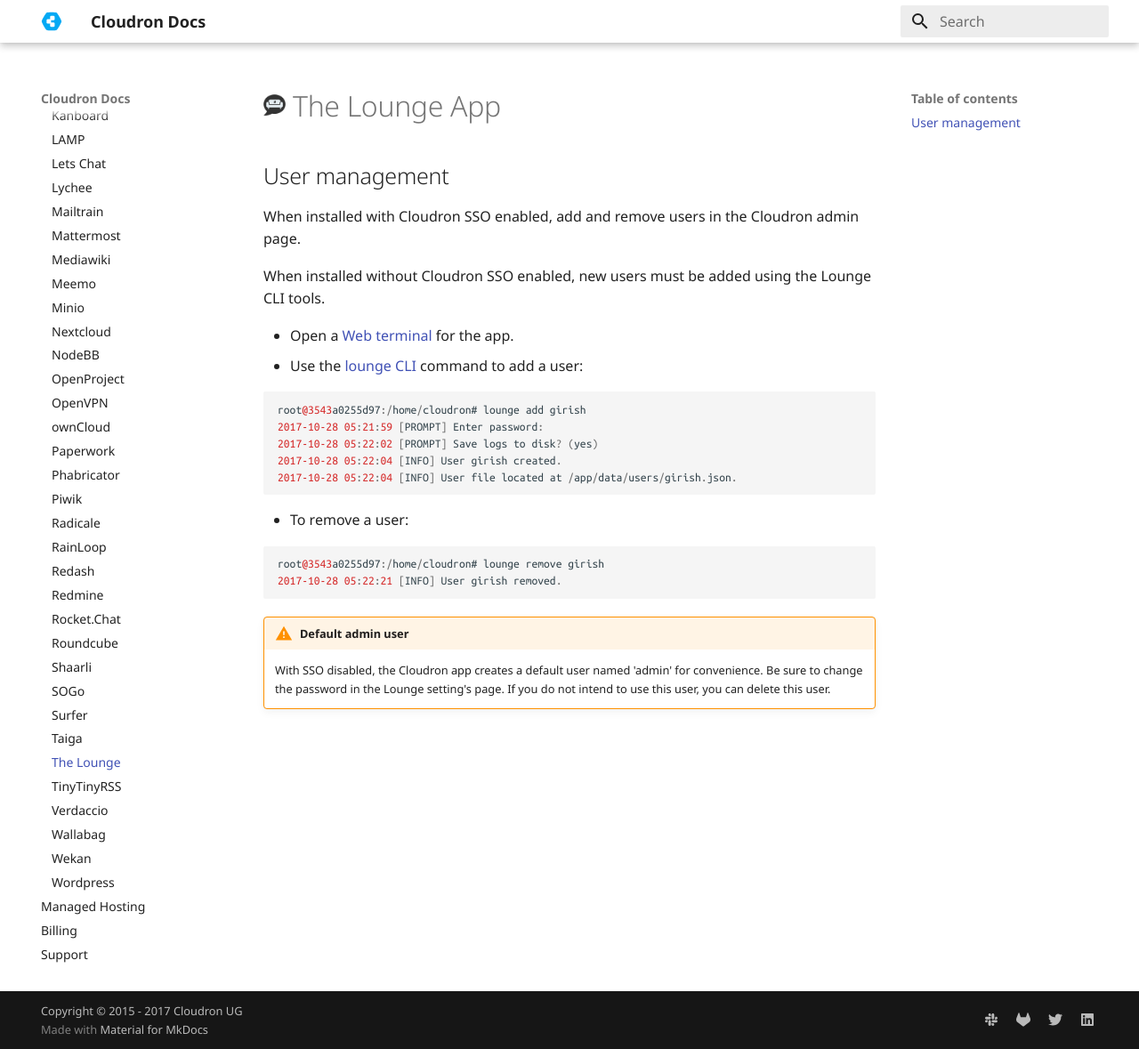
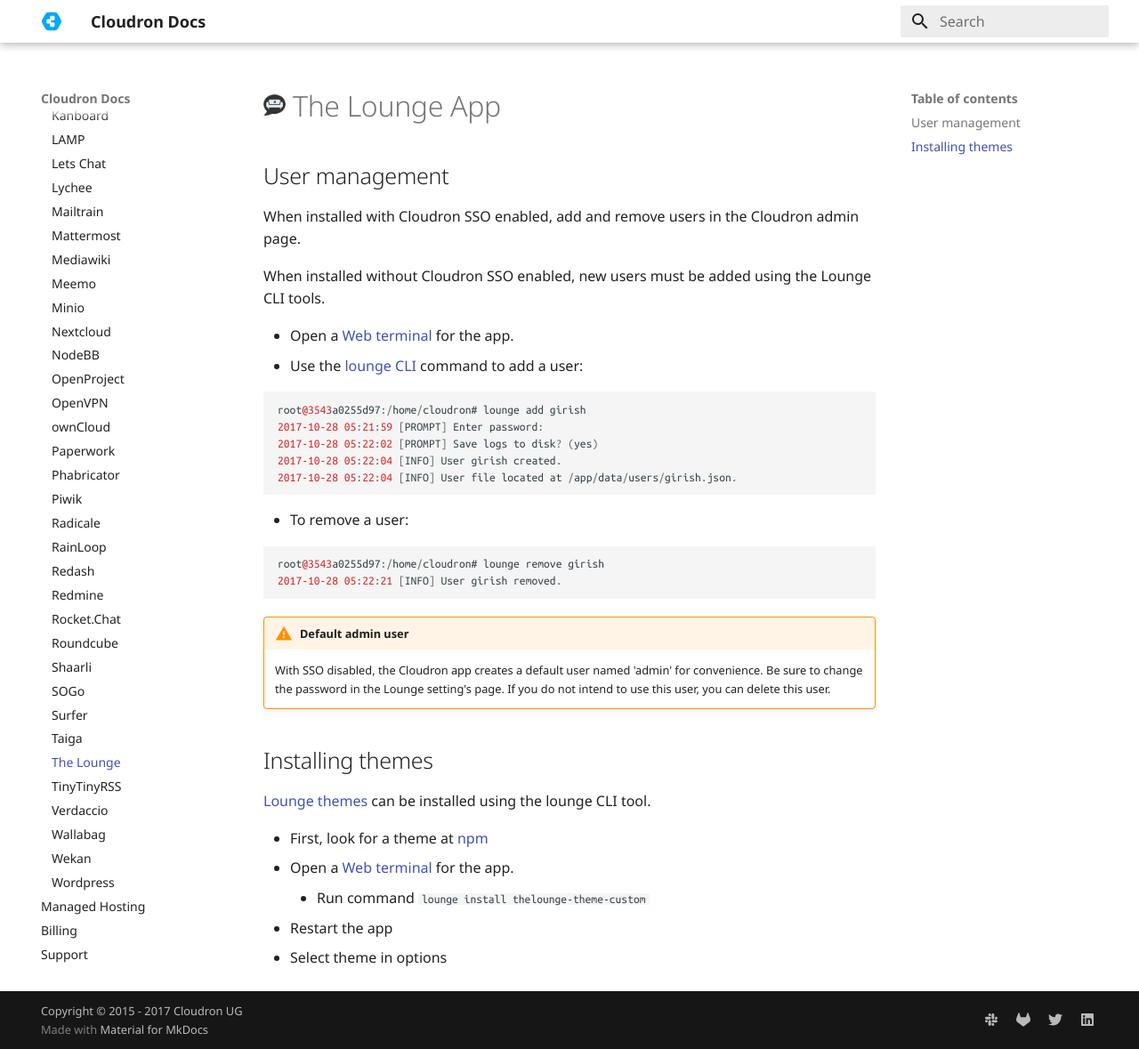
Before and after one commit to M-arcus/cloudron-docs, an MkDocs documentation site: the page built from docs/documentation/apps/thelounge.md, in a window 1280 px wide and 1179 px high. Shown: the whole window at 89% size. Built offline with MkDocs 1.6.1 and Material for MkDocs 9.7.7, drawn with Linux system fonts in a browser that asks for light colours; old or Windows-style settings are respelled for this version of MkDocs.

Commit message:
doc: lounge themes

```diff
--- a/docs/documentation/apps/thelounge.md
+++ b/docs/documentation/apps/thelounge.md
@@ -31,3 +31,15 @@
     With SSO disabled, the Cloudron app creates a default user named 'admin'
     for convenience. Be sure to change the password in the Lounge setting's
     page. If you do not intend to use this user, you can delete this user.
+
+
+## Installing themes
+
+[Lounge themes](https://thelounge.github.io/docs/plugins/themes.html) can be
+installed using the lounge CLI tool.
+
+* First, look for a theme at [npm](https://www.npmjs.com/search?q=keywords%3Athelounge-theme)
+* Open a [Web terminal](/documentation/apps/#web-terminal) for the app.
+    * Run command `lounge install thelounge-theme-custom`
+* Restart the app
+* Select theme in options
```
